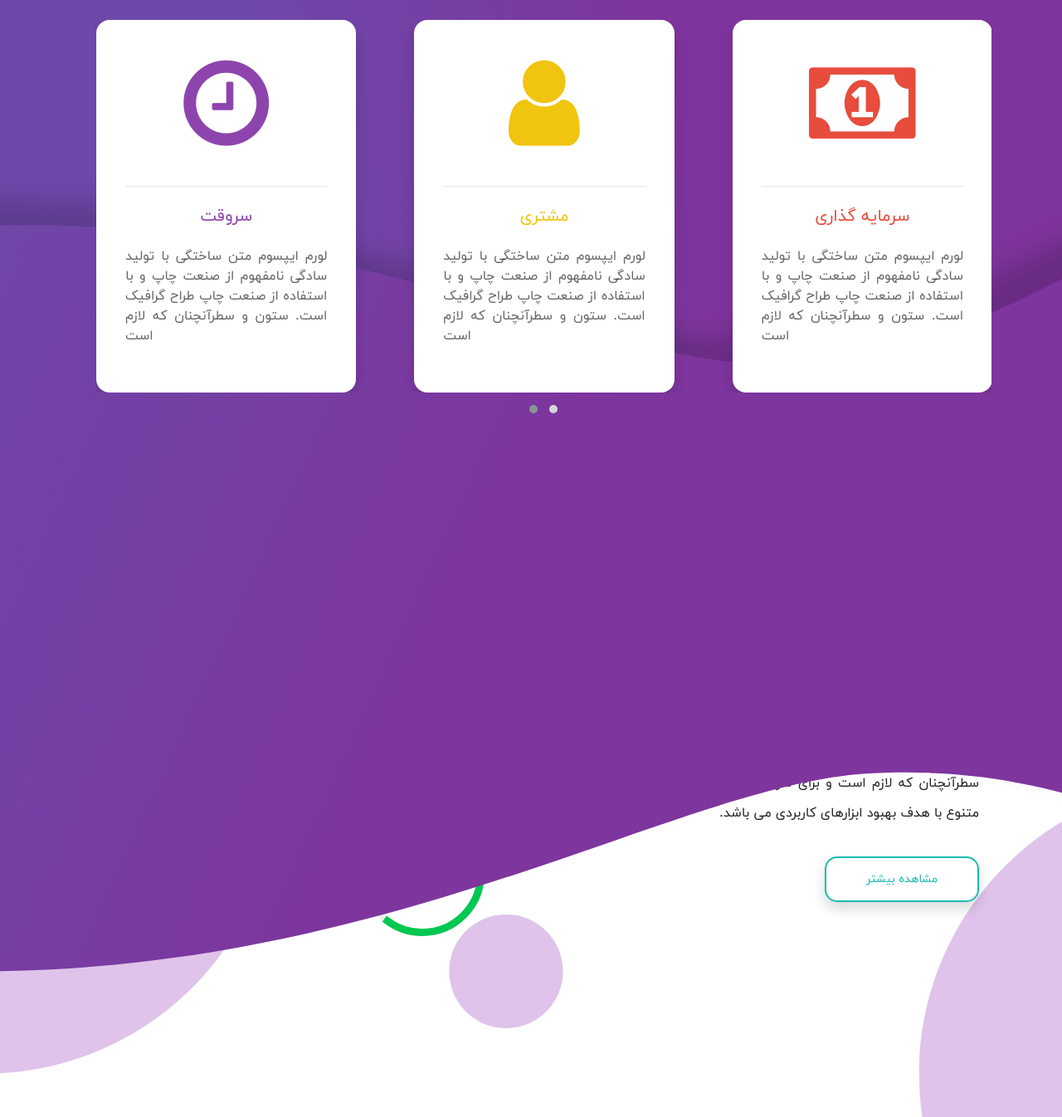
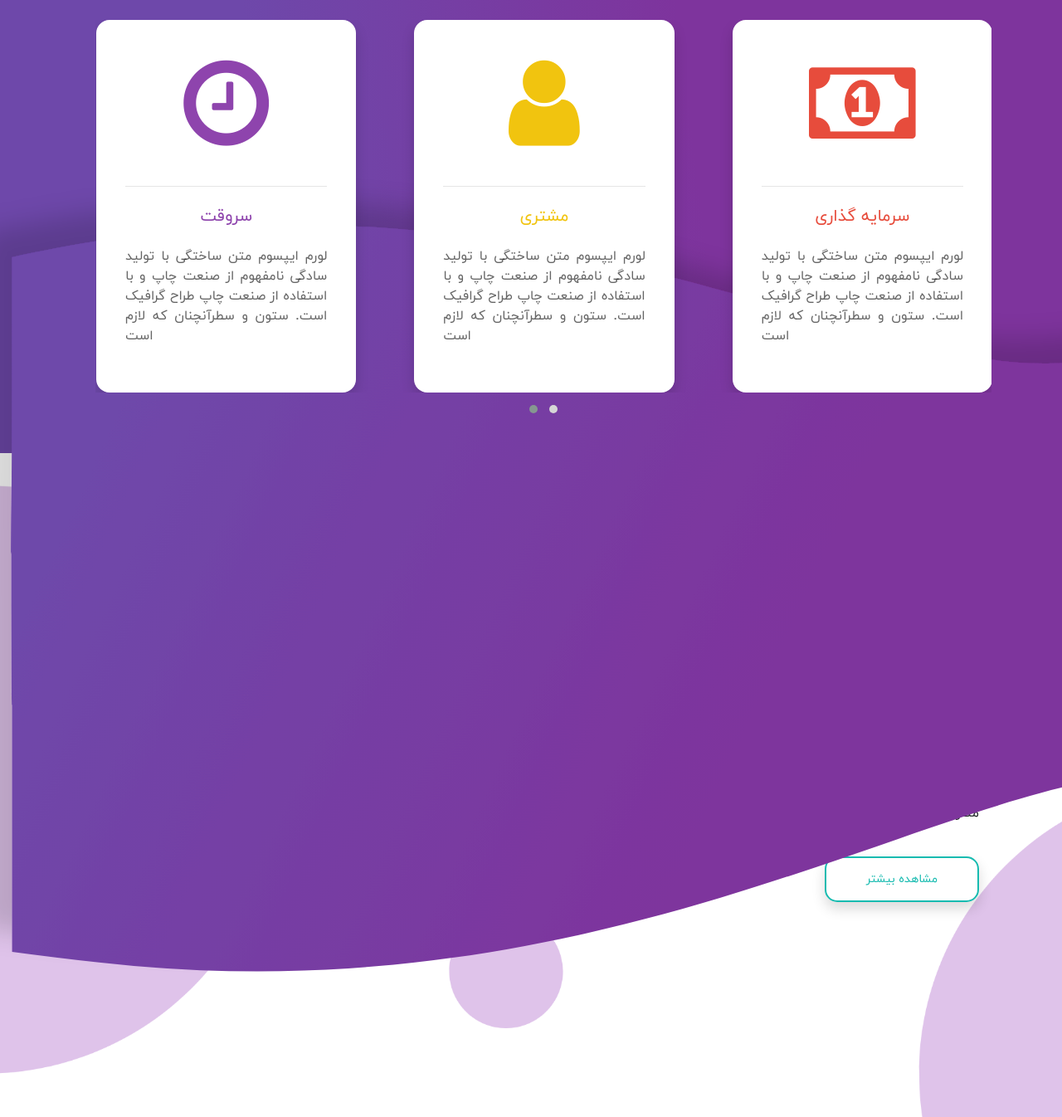
Before and after one commit to firehorse987/firehorse987.github.io, a PHP site: page / in a window 1280 px wide. Shown: the part 1054-2400 px from the top of the page at 83% size. Run offline with PHP 8.4, Linux system fonts and the light colour scheme; some libraries are stand-ins or nearby versions; some web fonts are replaced.

Commit message:
Update style.css

```diff
--- a/css/style.css
+++ b/css/style.css
@@ -593,7 +593,7 @@ main #purp-2 {
   position: absolute;
   z-index: 1;
   bottom: -400px;
-  left: -400px;
+  left: -100px!important;
 }
 
 /* ---- particles.js container ---- */
```
